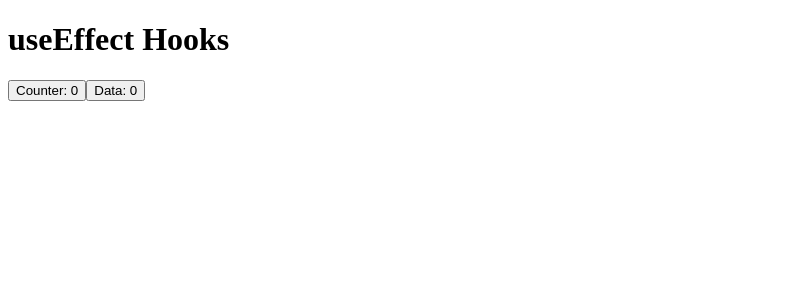
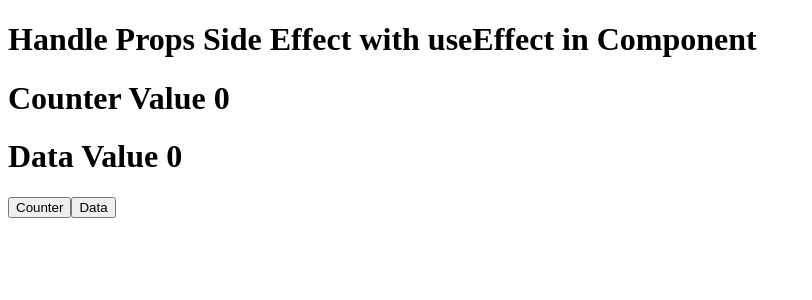
Before and after one commit to ShahbazAslam-786/React-Blog, a React (Vite) app: page / in a window 1280 px wide. Shown: the top 300 px of the page, without its empty margins (0-812 px from the left). Built offline with nearby package versions, Linux system fonts and the light colour scheme.

Commit message:
handle props side effect with useeffect component

```diff
--- a/src/App.jsx
+++ b/src/App.jsx
@@ -1,25 +1,15 @@
-import { useEffect, useState } from "react";
+import { useState } from "react";
+import Counter from "./Counter";
 
-function App () {
-
-  const [counter, setCounter] = useState(0)
+function App() {
+  const [count, setCount] = useState(0)
   const [data, setData] = useState(0)
-
-  useEffect (() => {
-  callOnce()
-  },[counter, data])
-
-  function callOnce () {
-    console.log("Callonce Function  Called")
-
-  }
-
-
-  return(
+  return (
     <div>
-      <h1>useEffect Hooks</h1>
-      <button onClick={() => setCounter(counter + 1)}>Counter: {counter}</button>
-      <button onClick={() => setData(data + 1)}>Data: {data}</button>
+      <h1>Handle Props Side Effect with useEffect in Component</h1>
+      <Counter count={count} data={data}/>
+      <button onClick={() => setCount(count + 1)}>Counter</button>
+      <button onClick={() => setData(data + 1)}>Data</button>
     </div>
   )
 }
--- /dev/null
+++ b/src/Counter.jsx
@@ -0,0 +1,34 @@
+import { useEffect } from "react"
+
+const Counter = ({ count, data }) => {
+
+    const handleCounter = () => {
+        console.log("handleCounter called")
+    }
+
+    const handleData = () => {
+        console.log("handleData Called")
+    }
+
+
+    useEffect(() => {
+        handleCounter()
+
+    }, [])
+
+    useEffect(() => {
+        handleData()
+
+    }, [count, data])
+
+
+
+    return (
+        <div>
+            <h1>Counter Value {count}</h1>
+            <h1>Data Value {data}</h1>
+        </div>
+    )
+}
+
+export default Counter;
```
